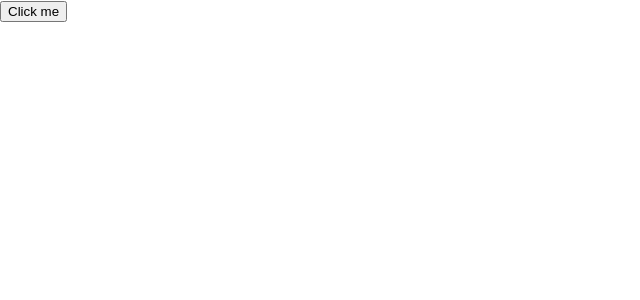
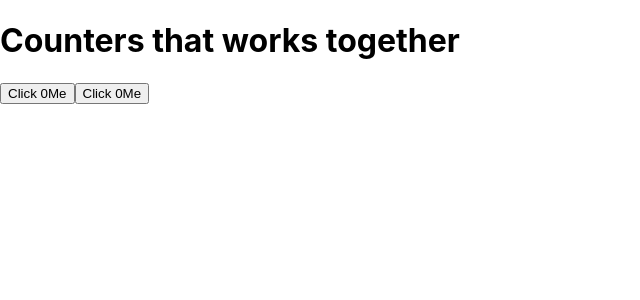
Before and after one commit to AVASH-github/REACT_PRAC, a React (Create React App) app in the folder react_prac/: page / in a window 1280 px wide. Shown: the top 300 px of the page, without its empty margins (0-640 px from the left). Built offline with nearby package versions, Linux system fonts and the light colour scheme.

Commit message:
Clicked together

```diff
--- a/react_prac/src/App.js
+++ b/react_prac/src/App.js
@@ -1,10 +1,21 @@
-import HandleClick from "./buttonClick";
+import ButtonClick from "./buttonClick";
+import { useState } from "react";
 function App() {
+  const [count,setCount]=useState(0);
+
+  function HandleClick(){
+      setCount(count+1);
+  }
+
   return (
     <>
-    <HandleClick/>
+    <h1>Counters that works together </h1>
+    <ButtonClick count={count} onClick={HandleClick} />
+    <ButtonClick count={count} onClick={HandleClick} />
+
     </>
   );
 }
 
+
 export default App;
--- a/react_prac/src/buttonClick.jsx
+++ b/react_prac/src/buttonClick.jsx
@@ -1,16 +1,16 @@
 import React from "react";
-function ButtonClick(){
-function handleClick(){
-    alert("You clicked me");
-}
+
+
+function ButtonClick({count,onClick}){
+
+
 return(
+<>
+<button onClick={onClick}>
+Click {count}Me
+</button>
 
-<>
-<button onClick={handleClick}>
-Click me
-</button>
 </>
-
 );
 }
 export default ButtonClick;
```
